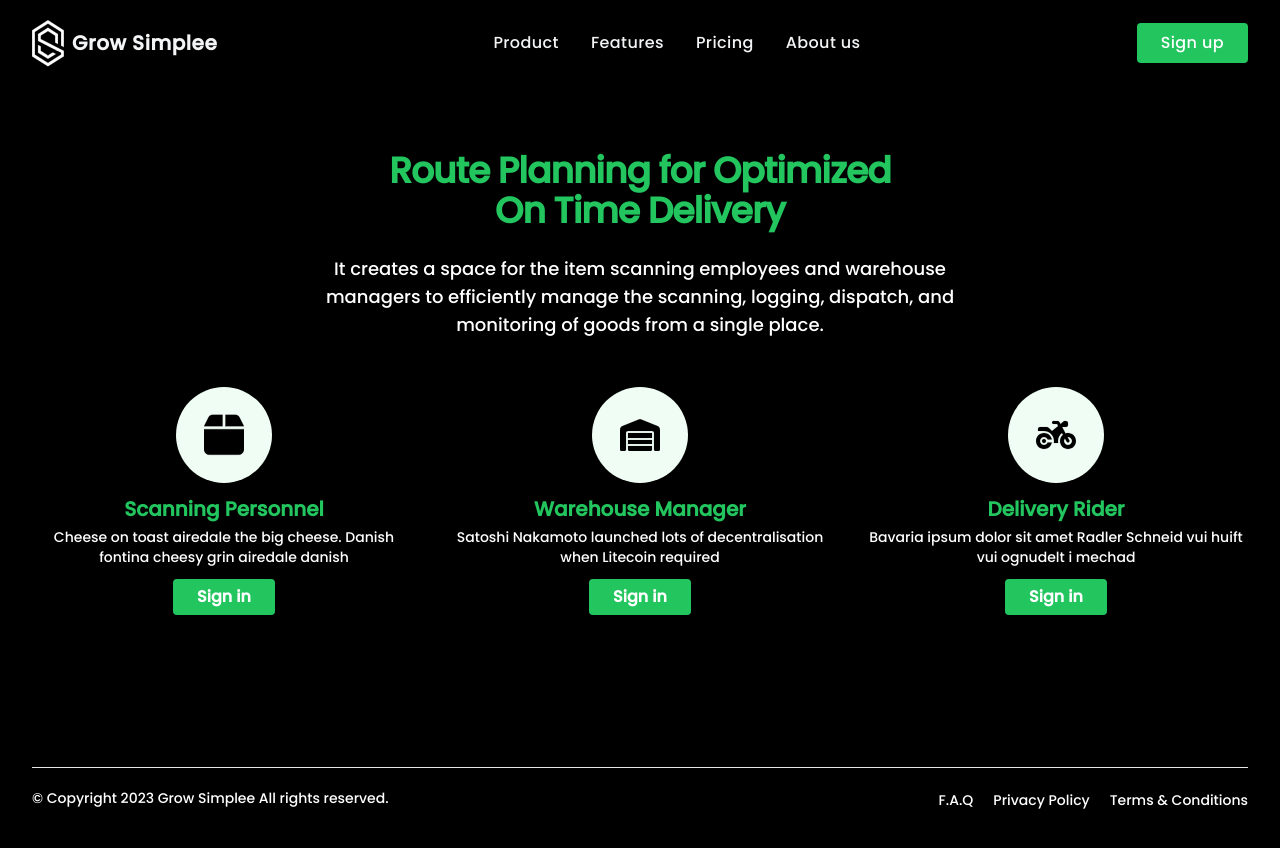
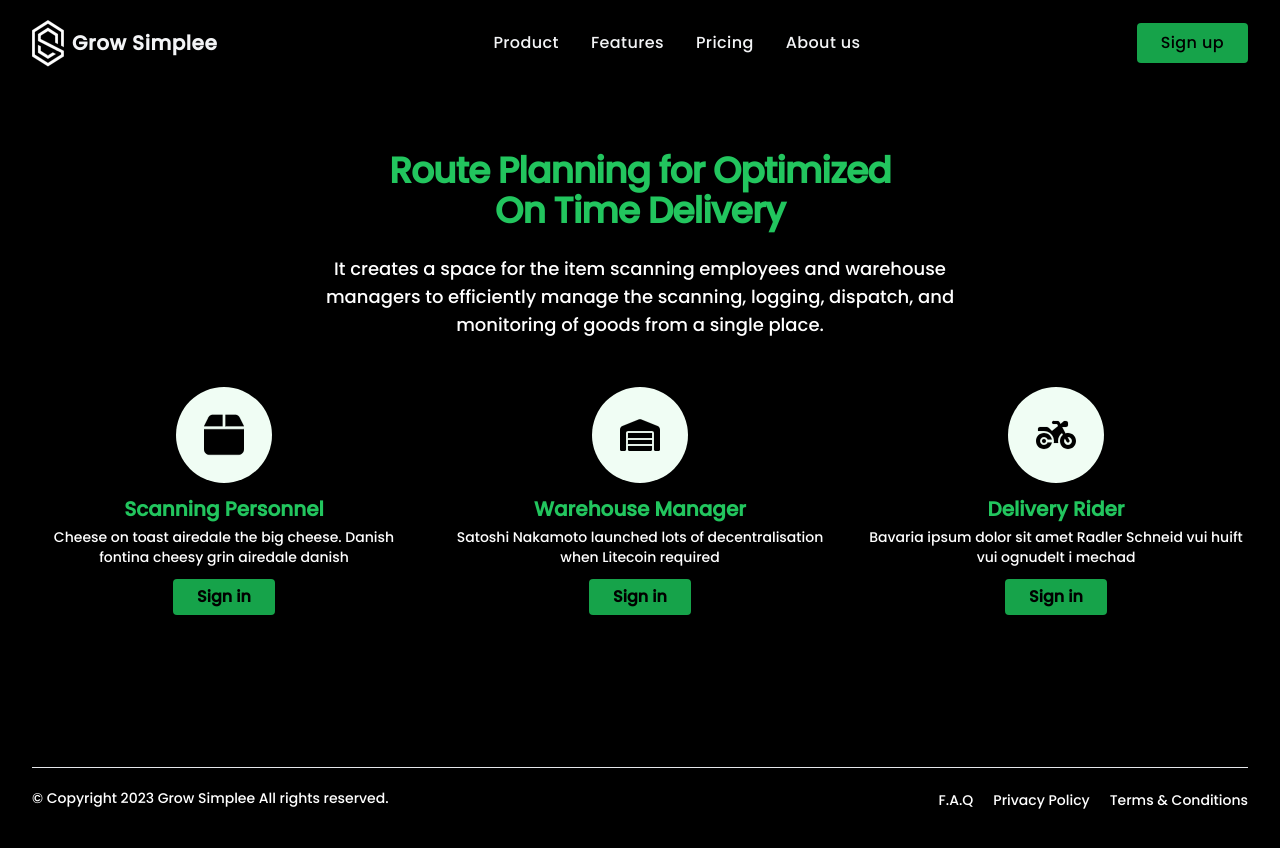
Before and after one commit to DaemonLab/Route-Planning, a Next.js app in the folder app/: page / in a window 1280 px wide. Shown: the top 848 px of the page. Built offline with nearby package versions, Linux system fonts and the light colour scheme.

Commit message:
Accessibility Fixed

```diff
--- a/app/components/Feature.tsx
+++ b/app/components/Feature.tsx
@@ -40,7 +40,7 @@ export default function Feature() {
             <Link
               href="/scanner"
               aria-label=""
-              className="inline-flex items-center font-semibold transition-colors duration-200 text-white bg-green-500 px-6 rounded h-9 hover:bg-green-600"
+              className="inline-flex items-center font-semibold transition-colors duration-200 text-black bg-green-600 px-6 rounded h-9 hover:bg-green-500"
             >
               Sign in
             </Link>
@@ -70,7 +70,7 @@ export default function Feature() {
             <Link
               href="/manager"
               aria-label=""
-              className="inline-flex items-center font-semibold transition-colors duration-200 text-white bg-green-500 px-6 rounded h-9 hover:bg-green-600"
+              className="inline-flex items-center font-semibold transition-colors duration-200 text-black bg-green-600 px-6 rounded h-9 hover:bg-green-500"
             >
               Sign in
             </Link>
@@ -100,7 +100,7 @@ export default function Feature() {
             <Link
               href="/rider"
               aria-label=""
-              className="inline-flex items-center font-semibold transition-colors duration-200 text-white bg-green-500 px-6 rounded h-9 hover:bg-green-600"
+              className="inline-flex items-center font-semibold transition-colors duration-200 text-black bg-green-600 px-6 rounded h-9 hover:bg-green-500"
             >
               Sign in
             </Link>
--- a/app/components/Navbar.tsx
+++ b/app/components/Navbar.tsx
@@ -85,7 +85,7 @@ export default function Navbar() {
             <li>
               <Link
                 href="/"
-                className="inline-flex items-center justify-center h-10 px-6 font-medium tracking-wide text-white transition duration-200 rounded shadow-md bg-green-500 hover:bg-green-600 focus:ring-2 focus:ring-green-600"
+                className="inline-flex items-center justify-center h-10 px-6 font-medium tracking-wide text-black transition duration-200 rounded shadow-md bg-green-600 hover:bg-green-500 focus:ring-2 focus:ring-green-600"
                 aria-label="Sign up"
                 title="Sign up"
               >
```
Also changed, not shown: app/public/icons/android-icon-1024x1024.png.
